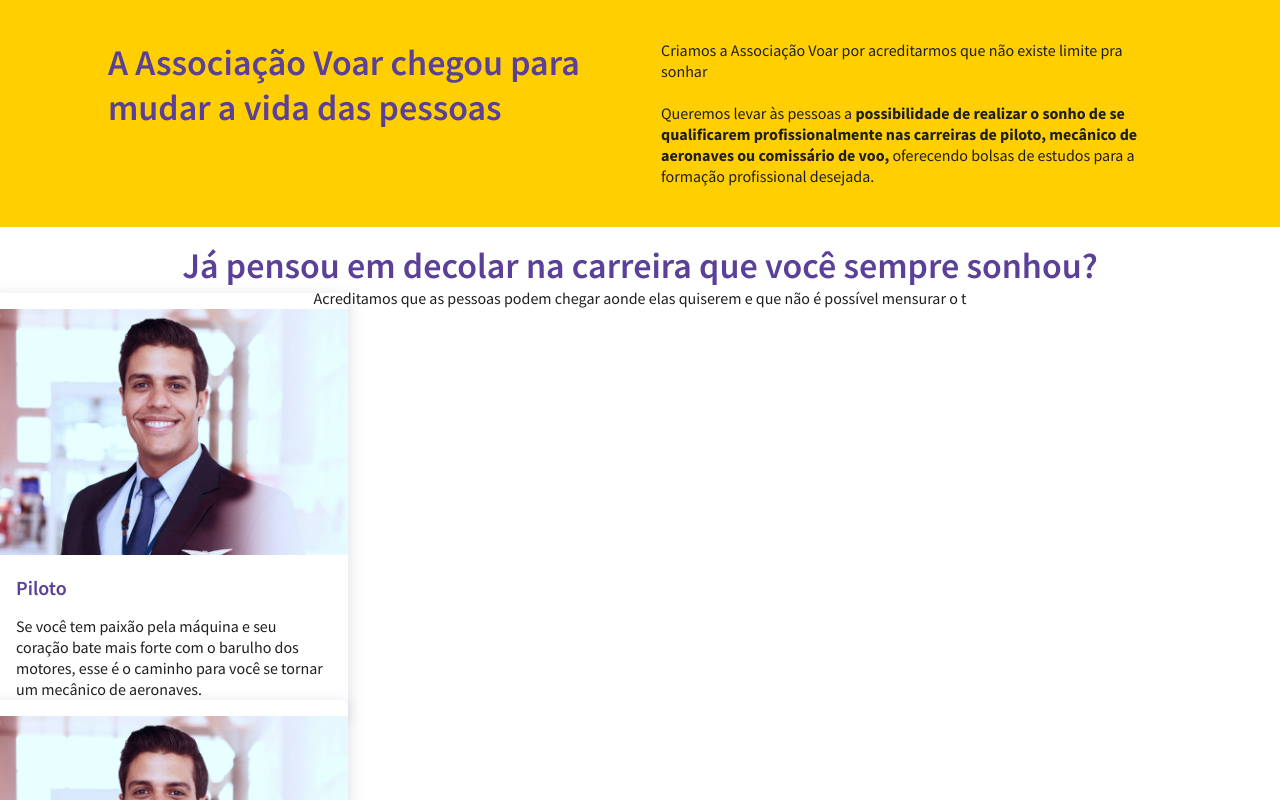
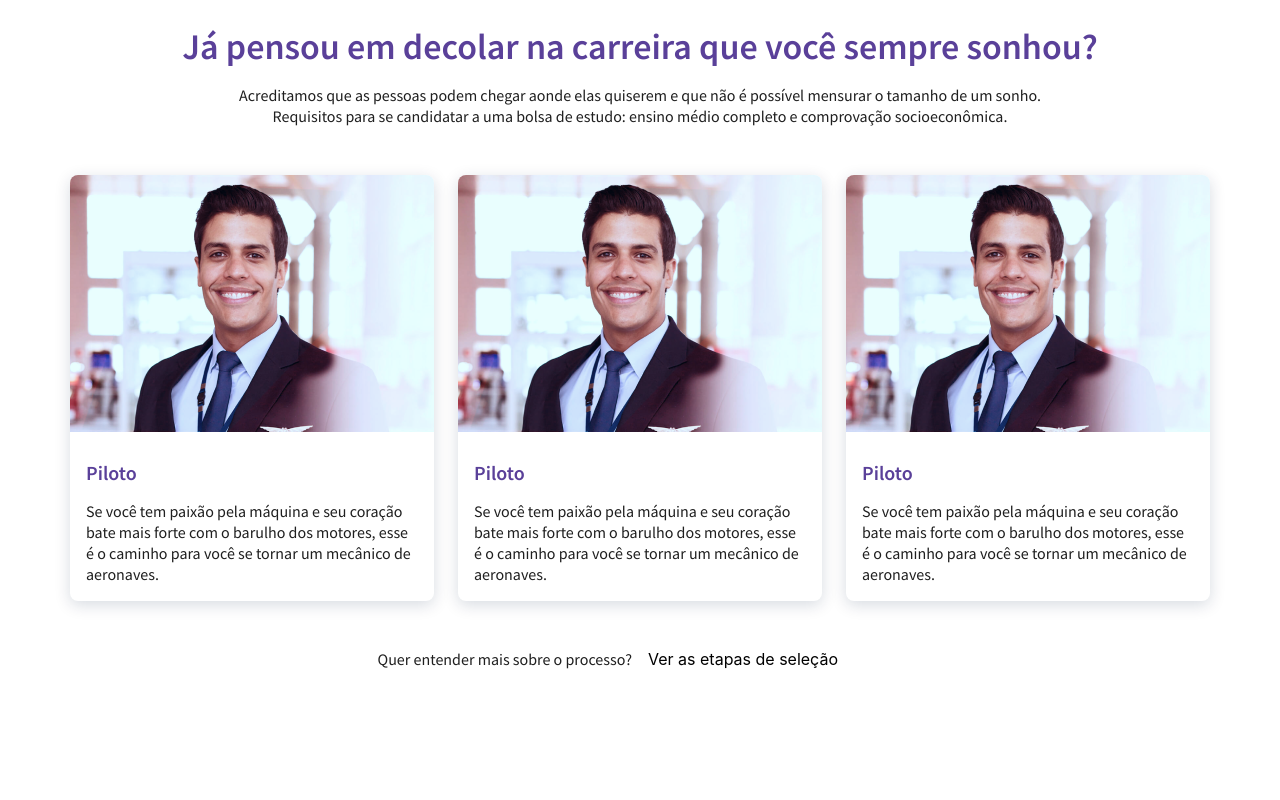
Before and after one commit to italoviola/dev-associacao-voar, a React (Create React App) app: page / in a window 1280 px wide. Shown: the top 800 px of the page. Built offline with nearby package versions, Linux system fonts and the light colour scheme.

Commit message:
Creating and styling OPrograma section

```diff
--- a/src/components/Card/index.tsx
+++ b/src/components/Card/index.tsx
@@ -10,7 +10,7 @@ import { Container, ImageGrid, Image, TitleWrapper, TextWrapper } from './styles
 const Card: React.FC<CardProps> = ({ children, image, title }) => {
 
   return (
-    <Container container spacing={2}>
+    <Container container>
       <ImageGrid item xs={12}>
         <Image src={image} />
       </ImageGrid>
--- a/src/components/Card/styles.ts
+++ b/src/components/Card/styles.ts
@@ -10,10 +10,13 @@ export const Container = styled(Grid)`
 `;
 
 export const ImageGrid = styled(Grid)`
+  border-radius: 8px 8px 0 0;
   text-align: center;
 `;
 
 export const Image = styled.img`
+  margin-bottom: 24px;
+  border-radius: 8px 8px 0 0;
   width: 100%;
 `;
 
--- a/src/pages/Home/index.tsx
+++ b/src/pages/Home/index.tsx
@@ -20,11 +20,7 @@ const text = (
 
 // import { Container, ImageGrid, Image, TitleWrapper, TextWrapper } from './styles';
 const Home: React.FC = ({ children }) => {
-  return (
-    <div>
-      <OPrograma />
-    </div>
-  );
+  return <OPrograma />;
 };
 
 export default Home;
--- a/src/pages/Home/sections/OPrograma/index.tsx
+++ b/src/pages/Home/sections/OPrograma/index.tsx
@@ -10,9 +10,15 @@ import SpeechBubble from '../../../../components/SpeechBubble';
 import InfoCardBanner from '../../../../components/InfoCardBanner';
 
 import image from '../../../../assets/card-2.png';
+
+import { Container, ContentGrid, CTAText, CTAButton } from './styles';
+
 const descs = {
   title: 'Já pensou em decolar na carreira que você sempre sonhou?',
-  text: (<p>Acreditamos que as pessoas podem chegar aonde elas quiserem e que não é possível mensurar o t</p>)
+  text: (
+    <p>Acreditamos que as pessoas podem chegar aonde elas quiserem e que não é possível mensurar o tamanho de um sonho.<br/>
+    Requisitos para se candidatar a uma bolsa de estudo: ensino médio completo e comprovação socioeconômica.</p>
+  )
 };
 
 const cards = [
@@ -54,24 +60,48 @@ const cards = [
   }
 ];
 
-// import { Container, ImageGrid, Image, TitleWrapper, TextWrapper } from './styles';
+const cta = {
+  text: (<p>Quer entender mais sobre o processo?</p>),
+  button: 'Ver as etapas de seleção',
+};
+
 const OPrograma: React.FC = ({ children }) => {
   return (
-    <div>
-      <InfoCardBanner />
+    <>
+      <Container>
+        <ContentGrid container spacing={2}>
+          <Grid item>
             <Title type="h2" title={descs.title} color={colors.purple} />
+          </Grid>
+          <Grid item>
             <Text>{descs.text}</Text>
-      <div>
+          </Grid>
+        </ContentGrid>
+      </Container>
+      <Container>
+        <ContentGrid container spacing={3}>
           {cards.map((item: any) => {
             return (
+              <Grid item>
                 <Card image={item.image} title={item.title}>
                   {item.text}
                 </Card>
+              </Grid>
             )
           })}
-      </div>
-      <SpeechBubble />
-    </div>
+        </ContentGrid>
+      </Container>
+      <Container>
+        <ContentGrid container spacing={2}>
+          <CTAText xs={12} md={6} item>
+            <Text>{cta.text}</Text>
+          </CTAText>
+          <CTAButton xs={12} md={6} item>
+            {cta.button}
+          </CTAButton>
+        </ContentGrid>
+      </Container>
+    </>
   );
 };
 
--- /dev/null
+++ b/src/pages/Home/sections/OPrograma/styles.ts
@@ -0,0 +1,21 @@
+import styled from 'styled-components';
+import { Grid } from '@mui/material';
+import { colors, breakpoints } from '../../../../styles/global.styles.js';
+
+export const Container = styled.div`
+  max-width: 1148px;
+  margin: 0 auto;
+  padding: 24px;
+`;
+
+export const ContentGrid = styled(Grid)`
+  justify-content: center;
+`;
+
+export const CTAText = styled(Grid)`
+  text-align: right;
+`;
+
+export const CTAButton = styled(Grid)`
+  text-align: left;
+`;
```
Lines whose indentation alone changed are shown as unchanged.
